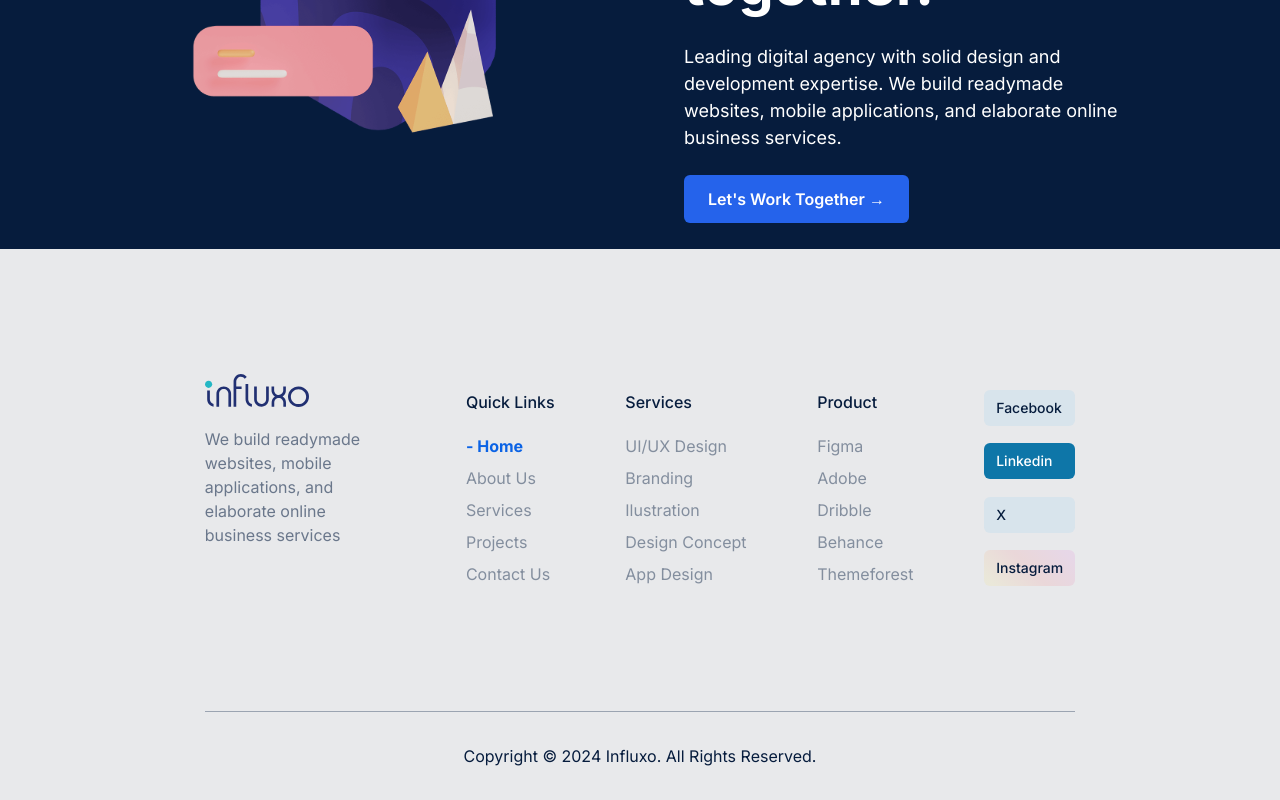
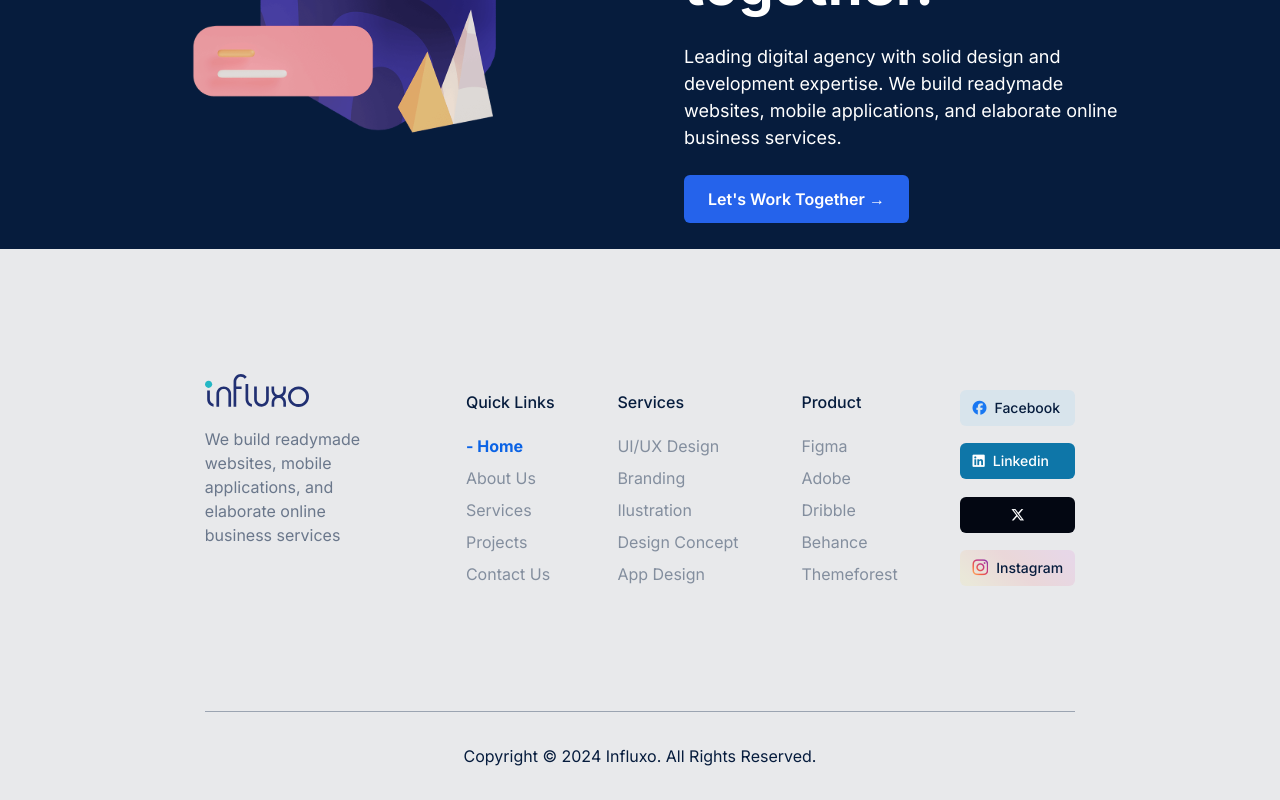
Before and after one commit to florianfani/Influxo, a React (Vite) app in the folder influxo/: page / in a window 1280 px wide. Shown: the part 3858-4658 px from the top of the page. Built offline with nearby package versions, Linux system fonts and the light colour scheme.

Commit message:
some details

```diff
--- a/influxo/src/components/Footer.tsx
+++ b/influxo/src/components/Footer.tsx
@@ -124,37 +124,43 @@ export const Footer: React.FC = () => {
           </div>
 
           <div className="flex flex-col justify-between gap-y-2">
-            <a
-              href="#"
-              className="text-sm font-medium bg-[#1DA1F214] rounded-md text-[#061C3D] px-3 py-2 hover:opacity-90 transform hover:scale-105 duration-300"
-            >
-              Facebook
-            </a>
-            <a
-              href="#"
-              target="_blank"
-              className="text-sm font-medium bg-[#0E76A8] rounded-md text-[#FFFFFF] px-3 py-2 hover:opacity-90 transform hover:scale-105 duration-300"
-            >
-              Linkedin
-            </a>
-            <a
-              href="#"
-              target="_blank"
-              className="text-sm font-medium bg-[#1DA1F214] rounded-md text-[#061C3D] px-3 py-2 hover:opacity-90 transform hover:scale-105 duration-300"
-            >
-              X
-            </a>
-            <a
-              href="https://www.instagram.com/influxoks/"
-              target="_blank"
-              className="text-sm font-medium bg-[#1DA1F214] rounded-md text-[#061C3D] px-3 py-2 hover:opacity-90 transform hover:scale-105 duration-300"
+            <div className="text-sm font-medium max-w-[80%] lg:max-w-full flex gap-x-2 items-center bg-[#1DA1F214] rounded-md text-[#061C3D] px-3 py-2 cursor-pointer hover:opacity-90 transform hover:scale-105 duration-300">
+              <i className="fab fa-facebook text-[#1877F2]"></i>
+              <a href="#">Facebook</a>
+            </div>
+            <div className="text-sm font-medium max-w-[80%] lg:max-w-full flex gap-x-2 items-center bg-[#0E76A8] rounded-md text-[#FFFFFF] px-3 py-2 cursor-pointer hover:opacity-90 transform hover:scale-105 duration-300">
+              <i className="fab fa-linkedin"></i>
+              <a href="#" target="_blank">
+                Linkedin
+              </a>
+            </div>
+            <div className="text-sm font-medium max-w-[80%] lg:max-w-full flex gap-x-2 items-center bg-gray-950 rounded-md px-3 py-2 cursor-pointer hover:opacity-90 transform hover:scale-105 duration-300">
+              <a className="mx-auto" href="#" target="_blank">
+                <i className="fab fa-x-twitter text-white"></i>
+              </a>
+            </div>
+            <div
+              className="text-sm font-medium max-w-[80%] lg:max-w-full flex gap-x-2 items-center bg-[#1DA1F214] rounded-md text-[#061C3D] px-3 py-2 cursor-pointer hover:opacity-90 transform hover:scale-105 duration-300"
               style={{
                 background:
                   "linear-gradient(45deg, rgba(255, 214, 0, 0.08) 8.39%, rgba(255, 1, 0, 0.08) 50%, rgba(216, 0, 185, 0.08) 91.61%)",
               }}
             >
-              Instagram
-            </a>
+              <i
+                className="fab fa-instagram text-lg"
+                style={{
+                  background:
+                    "linear-gradient(45deg, #FFDC80, #F56040, #C13584, #833AB4)",
+                  WebkitBackgroundClip: "text",
+                  WebkitTextFillColor: "transparent",
+                  backgroundClip: "text",
+                  color: "transparent",
+                }}
+              ></i>
+              <a href="https://www.instagram.com/influxoks/" target="_blank">
+                Instagram
+              </a>
+            </div>
           </div>
         </div>
       </div>
--- a/influxo/src/pages/Home.tsx
+++ b/influxo/src/pages/Home.tsx
@@ -3,8 +3,8 @@ import ProjectsSection from "../components/ProjectsSection";
 import AboutUs from "../components/AboutUs";
 import ServicesHome from "../components/ServicesHome";
 import { useNavigate } from "react-router-dom";
-//import Lottie from "react-lottie";
-//import animationData from "../lotties/animation.json";
+import Lottie from "react-lottie";
+import animationData from "../lotties/animation.json";
 
 const Home: React.FC = () => {
   const navigate = useNavigate();
@@ -13,14 +13,14 @@ const Home: React.FC = () => {
     navigate(path);
   };
 
-  // const defaultOptions = {
-  //   loop: true,
-  //   autoplay: true,
-  //   animationData: animationData,
-  //   rendererSettings: {
-  //     preserveAspectRatio: "xMidYMid slice",
-  //   },
-  // };
+  const defaultOptions = {
+    loop: true,
+    autoplay: true,
+    animationData: animationData,
+    rendererSettings: {
+      preserveAspectRatio: "xMidYMid slice",
+    },
+  };
   return (
     <div className="">
       <div className="min-h-screen bg-white flex flex-col items-center overflow-hidden">
@@ -56,14 +56,14 @@ const Home: React.FC = () => {
                 width={1000}
               />
             </div> */}
-            {/* <div className=" md:hidden">
+            <div className=" md:hidden">
               <Lottie
                 isClickToPauseDisabled={true}
                 options={defaultOptions}
                 height={300}
                 width={400}
               />
-            </div> */}
+            </div>
           </div>
         </div>
       </div>
```
